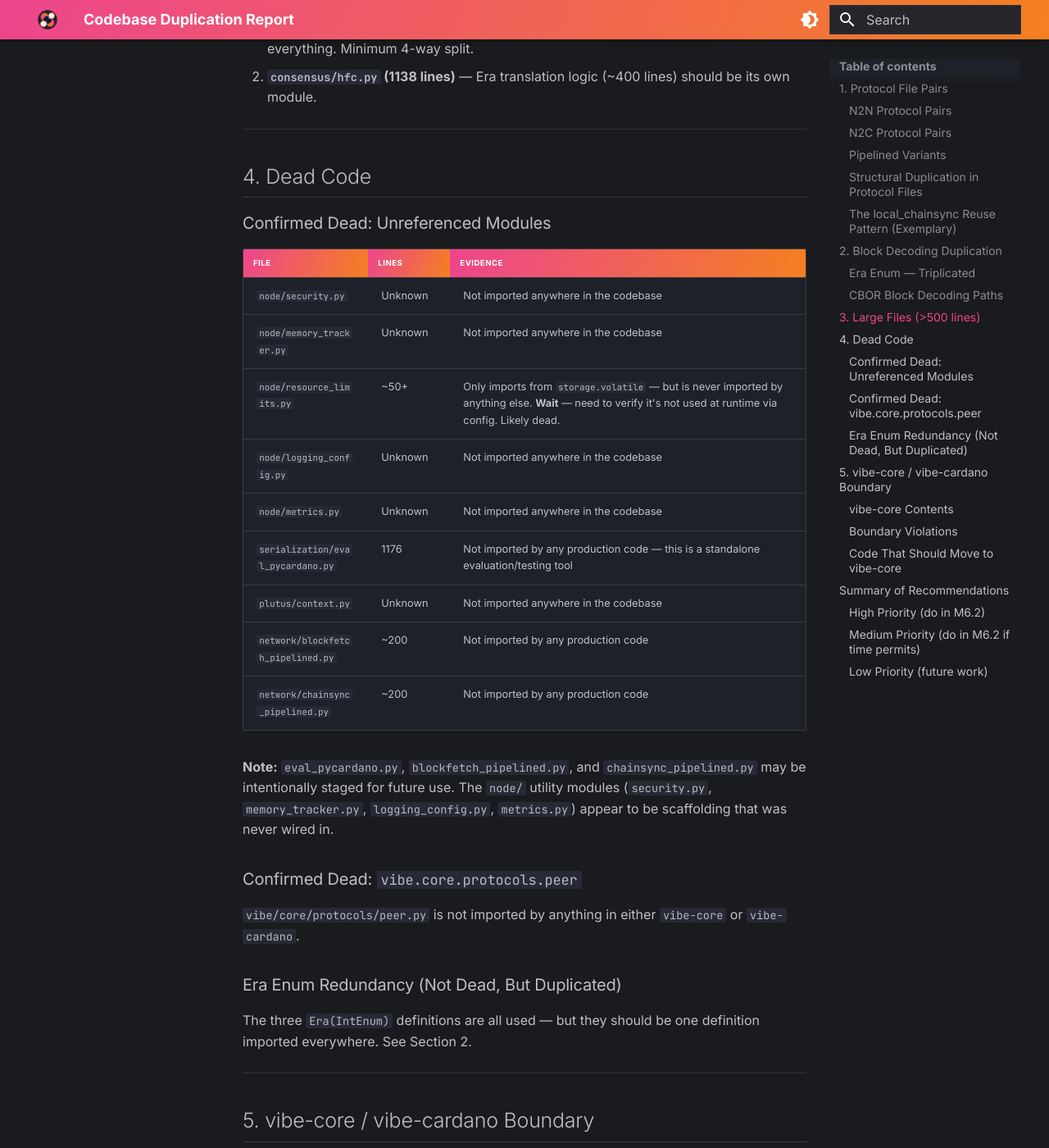
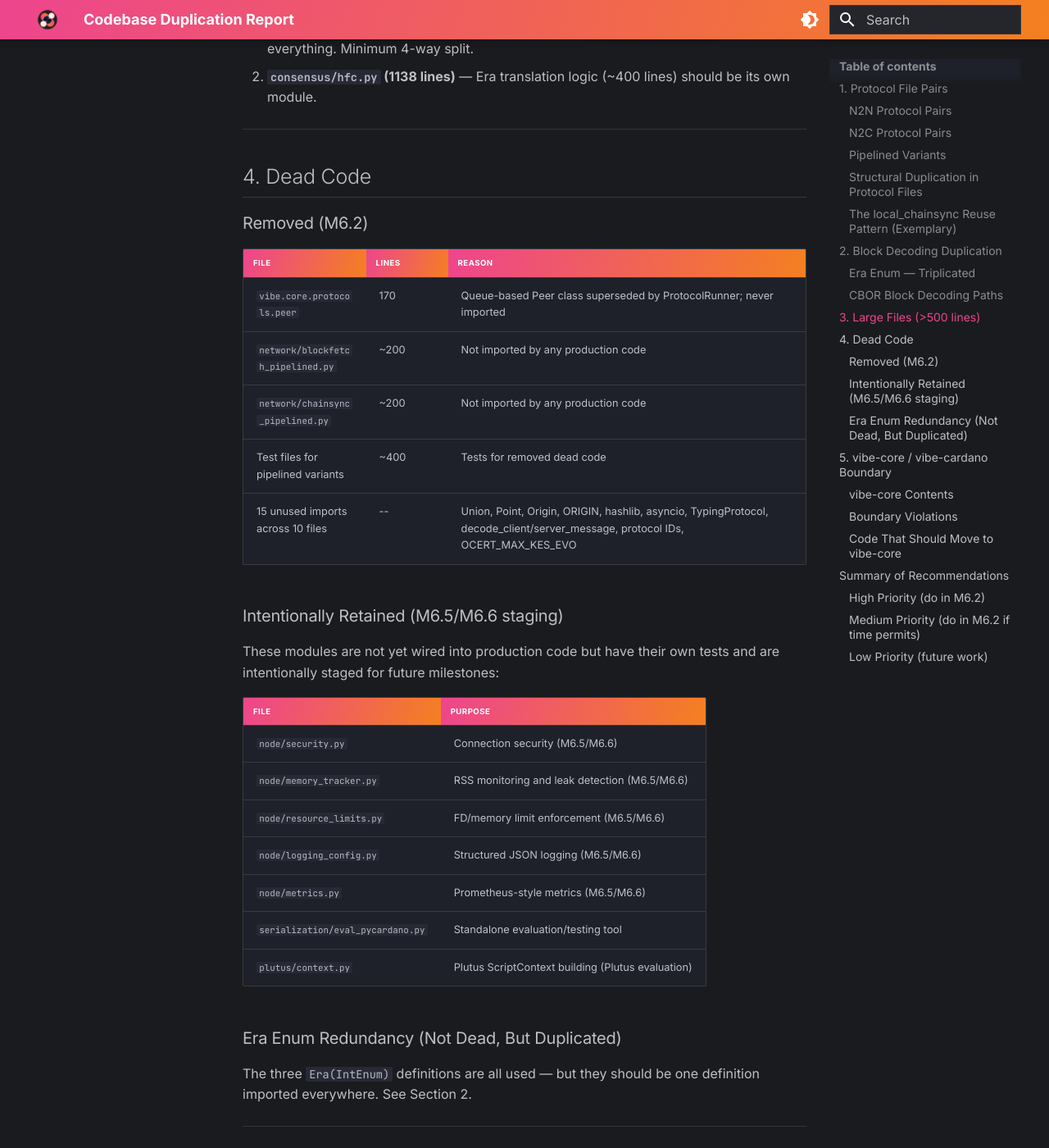
Before and after one commit to SteelSwap/vibe-node, an MkDocs documentation site: the page built from docs/reference/duplication-report.md, in a window 1280 px wide and 1400 px high, scrolled down 5335 px. Shown: the whole window at 82% size. Built offline with MkDocs 1.6.1 and Material for MkDocs 9.7.7, drawn with Linux system fonts in a browser that asks for light colours; some of the changed text lies outside the part shown.

Commit message:
docs(m6.2): vibe-core boundary analysis — clean except cbor2pure in runner.py
Update duplication report with M6.2 dead code removal results and
vibe-core boundary analysis:

- Document 3 removed modules + 15 removed unused imports
- Document 7 intentionally retained M6.5/M6.6 staging modules
- Confirm vibe-core boundary is clean: no Cardano-specific code
- One boundary violation: runner.py lazy-imports cbor2pure for CBOR
  frame splitting (contained, Phase 7 fix recommended)
- Propose Codec.split_messages() as clean fix for Phase 7

Prompt: M6.2 task 5.5 — vibe-core boundary analysis light pass

Co-Authored-By: Claude Opus 4.6 (1M context) <noreply@anthropic.com>

```diff
--- a/docs/reference/duplication-report.md
+++ b/docs/reference/duplication-report.md
@@ -138,25 +138,29 @@ Files sorted by line count, production code only:
 
 ## 4. Dead Code
 
-### Confirmed Dead: Unreferenced Modules
+### Removed (M6.2)
 
-| File | Lines | Evidence |
-|------|-------|---------|
-| `node/security.py` | Unknown | Not imported anywhere in the codebase |
-| `node/memory_tracker.py` | Unknown | Not imported anywhere in the codebase |
-| `node/resource_limits.py` | ~50+ | Only imports from `storage.volatile` — but is never imported by anything else. **Wait** — need to verify it's not used at runtime via config. Likely dead. |
-| `node/logging_config.py` | Unknown | Not imported anywhere in the codebase |
-| `node/metrics.py` | Unknown | Not imported anywhere in the codebase |
-| `serialization/eval_pycardano.py` | 1176 | Not imported by any production code — this is a standalone evaluation/testing tool |
-| `plutus/context.py` | Unknown | Not imported anywhere in the codebase |
+| File | Lines | Reason |
+|------|-------|--------|
+| `vibe.core.protocols.peer` | 170 | Queue-based Peer class superseded by ProtocolRunner; never imported |
 | `network/blockfetch_pipelined.py` | ~200 | Not imported by any production code |
 | `network/chainsync_pipelined.py` | ~200 | Not imported by any production code |
+| Test files for pipelined variants | ~400 | Tests for removed dead code |
+| 15 unused imports across 10 files | -- | Union, Point, Origin, ORIGIN, hashlib, asyncio, TypingProtocol, decode_client/server_message, protocol IDs, OCERT_MAX_KES_EVO |
 
-**Note:** `eval_pycardano.py`, `blockfetch_pipelined.py`, and `chainsync_pipelined.py` may be intentionally staged for future use. The `node/` utility modules (`security.py`, `memory_tracker.py`, `logging_config.py`, `metrics.py`) appear to be scaffolding that was never wired in.
+### Intentionally Retained (M6.5/M6.6 staging)
 
-### Confirmed Dead: `vibe.core.protocols.peer`
+These modules are not yet wired into production code but have their own tests and are intentionally staged for future milestones:
 
-`vibe/core/protocols/peer.py` is not imported by anything in either `vibe-core` or `vibe-cardano`.
+| File | Purpose |
+|------|---------|
+| `node/security.py` | Connection security (M6.5/M6.6) |
+| `node/memory_tracker.py` | RSS monitoring and leak detection (M6.5/M6.6) |
+| `node/resource_limits.py` | FD/memory limit enforcement (M6.5/M6.6) |
+| `node/logging_config.py` | Structured JSON logging (M6.5/M6.6) |
+| `node/metrics.py` | Prometheus-style metrics (M6.5/M6.6) |
+| `serialization/eval_pycardano.py` | Standalone evaluation/testing tool |
+| `plutus/context.py` | Plutus ScriptContext building (Plutus evaluation) |
 
 ### Era Enum Redundancy (Not Dead, But Duplicated)
 
@@ -174,7 +178,7 @@ The three `Era(IntEnum)` definitions are all used — but they should be one def
 | `protocols/codec.py` | ~80 | No — mentions CBOR in docs but interface is `bytes` in/out |
 | `protocols/runner.py` | ~250 | **Mild leak** — imports `cbor2pure` for CBOR frame splitting (line 233). The CBOR-aware message boundary detection is Ouroboros-specific. |
 | `protocols/pipelining.py` | ~200 | No — generic pipeline with backpressure |
-| `protocols/peer.py` | ~50 | No — generic (also dead code) |
+| ~~`protocols/peer.py`~~ | ~~50~~ | Removed in M6.2 (dead code) |
 | `multiplexer/bearer.py` | ~100 | No — generic TCP bearer |
 | `multiplexer/mux.py` | ~350 | No — generic multiplexer |
 | `multiplexer/segment.py` | ~80 | No — generic segment framing |
@@ -188,6 +192,8 @@ The three `Era(IntEnum)` definitions are all used — but they should be one def
 **Recommendation:** Either:
 - Accept this as pragmatic (the runner IS designed for Ouroboros protocols)
 - Or push the CBOR-aware splitting into the codec layer where each protocol's Codec handles multi-message segments
+
+**M6.2 assessment:** The import is a lazy inline import (not at module top level), so it does not create a hard dependency at import time. The `Codec` protocol in `codec.py` already defines a generic `bytes -> Message` interface. The clean fix would be to extend the `Codec` protocol with a `split_messages(data: bytes) -> list[bytes]` method that each miniprotocol codec implements, moving the CBOR-aware splitting out of the runner. This is Phase 7 scope -- the current pragmatic approach works and the violation is contained to a single lazy import.
 
 ### Code That Should Move to vibe-core
 
@@ -206,8 +212,8 @@ No significant generic code was found trapped in vibe-cardano. The boundary is c
 ### Medium Priority (do in M6.2 if time permits)
 
 4. **Split `consensus/hfc.py`** (1138 lines) — Extract era-transition translation to its own module
-5. **Delete confirmed dead code** — `node/security.py`, `node/memory_tracker.py`, `node/logging_config.py`, `node/metrics.py`, `protocols/peer.py` (after confirming they're truly unused)
-6. **Audit pipelined variants** — Decide if `blockfetch_pipelined.py` and `chainsync_pipelined.py` are keep-for-later or dead
+5. ~~**Delete confirmed dead code**~~ — DONE: removed `protocols/peer.py`, pipelined variants, 15 unused imports. Retained M6.5/M6.6 staging modules.
+6. ~~**Audit pipelined variants**~~ — DONE: removed as dead code (not imported by any production code)
 
 ### Low Priority (future work)
 
```
